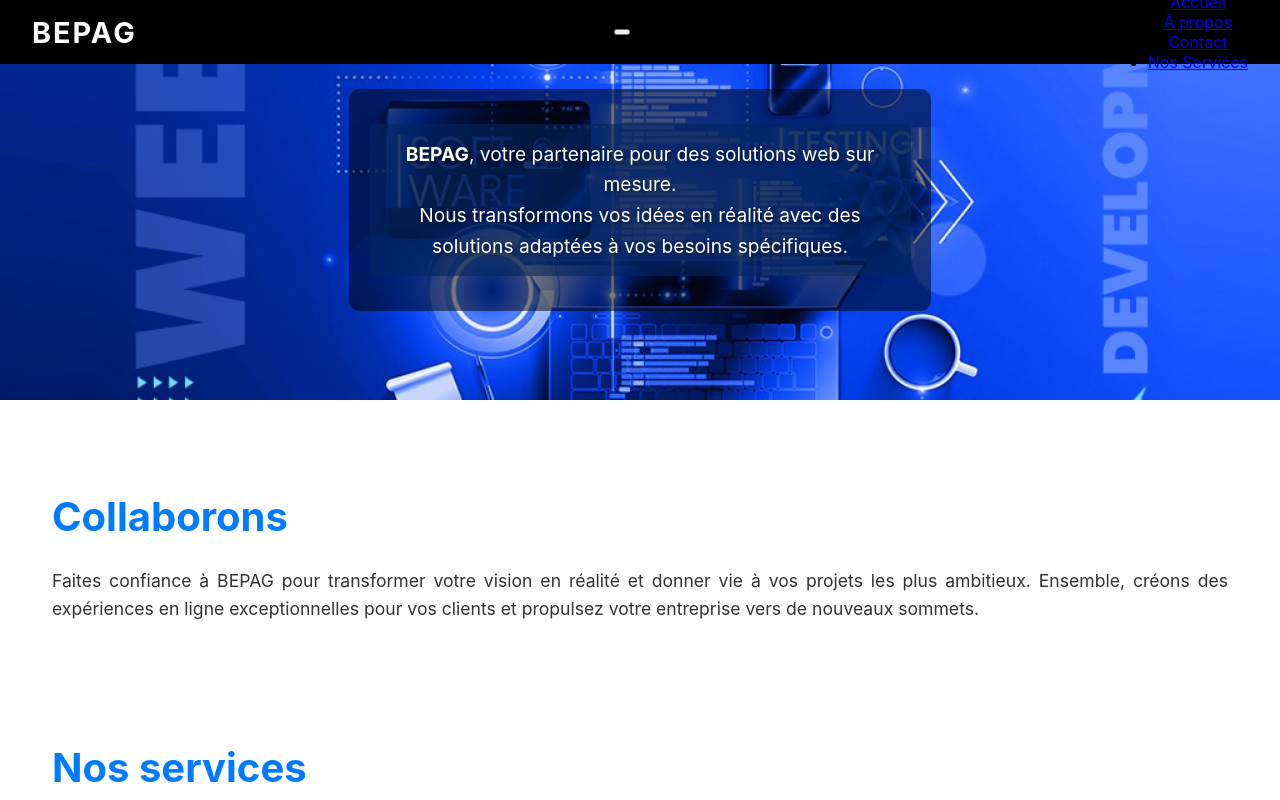
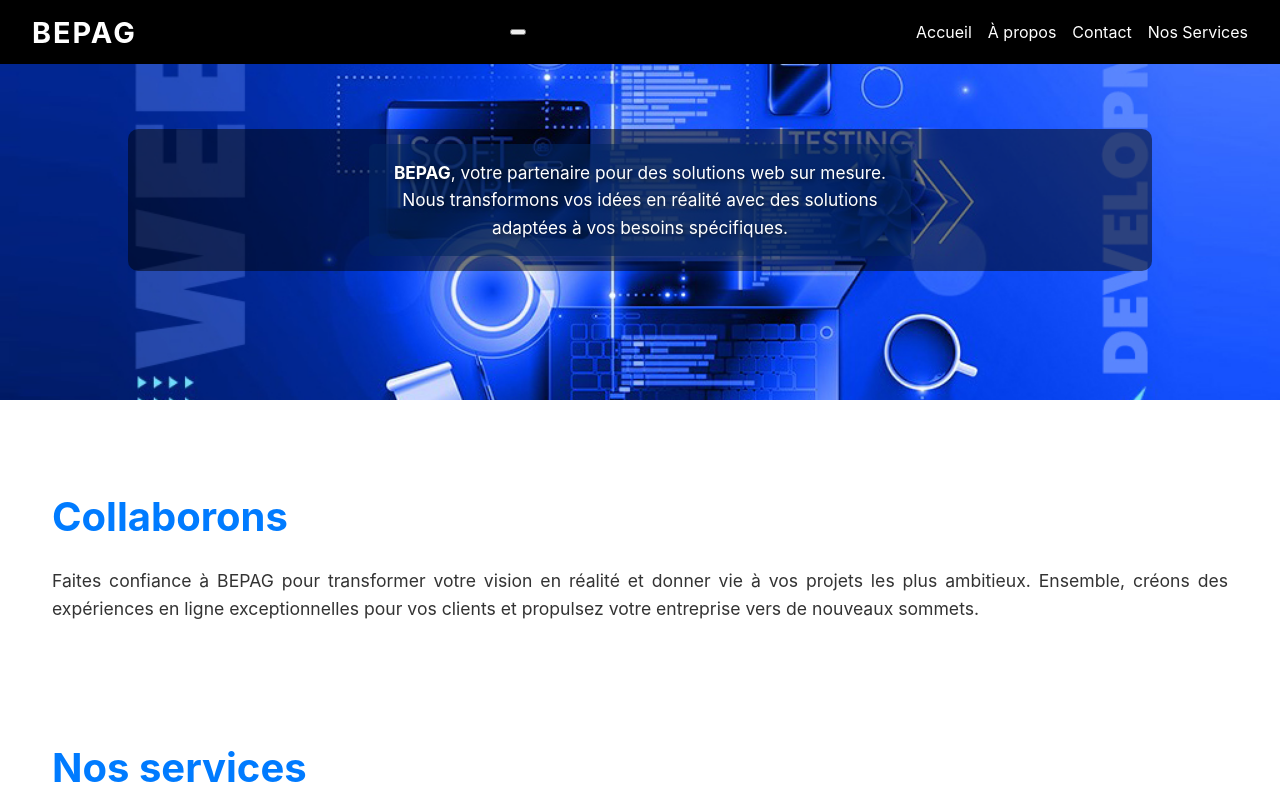
Before and after one commit to mrtchou/sitePerso, a React (Create React App) app in the folder frontend/: page / in a window 1280 px wide. Shown: the top 800 px of the page. Built offline with nearby package versions, Linux system fonts and the light colour scheme.

Commit message:
center webkit le paragraphe de header-content

```diff
--- a/frontend/src/styles/Header.css
+++ b/frontend/src/styles/Header.css
@@ -11,6 +11,8 @@ header {
   background-repeat: no-repeat;
 }
 
+
+
 .navbar {
   box-sizing: border-box;
   display: flex;
@@ -22,9 +24,10 @@ header {
   position: fixed;
   top: 0;
   left: 0;
-  z-index: 100; /* Correction de la valeur du z-index */
+  z-index: 10;
   transition: background-color 0.2s ease;
   height: 8vh;
+  transition: 0.5s ease-in-out;
 }
 
 .navbar:hover {
@@ -36,6 +39,7 @@ header {
   transition: 0.3s ease;
 }
 
+
 .logo {
   color: white;
   font-size: 1.2rem;
@@ -44,10 +48,46 @@ header {
   letter-spacing: 2px;
 }
 
+.menu {
+  display: flex;
+  flex-wrap: wrap;
+  list-style-type: none;
+  padding: 0;
+}
+
+.menu li {
+  margin-left: 1rem;
+  transition: transform 0.3s ease;
+}
+
+.menu li:hover {
+  transform: scale(1.2);
+}
+
+.menu a {
+  text-decoration: none;
+  color: white;
+  font-size: 1rem;
+  transition: color 0.3s ease;
+}
+
+.menu a:hover {
+  color: #ffd700;
+  font:bold;
+
+}
+
+
+ /* Ajustez la largeur selon vos besoins */
+ /* Ajustez le padding selon vos besoins */
+
+
+
 .header-content {
-  text-align: center;
+  text-align: -webkit-center;
+  width: 80%;
+  font-size: 0.9rem;
   background-color: rgba(0, 0, 0, 0.5);
-  padding: 20px;
   border-radius: 10px;
   opacity: 0;
   transition: opacity 2s ease-in-out;
@@ -56,17 +96,16 @@ header {
 .header-content.visible {
   opacity: 1;
 }
-
 .header-content h2 {
   color: white;
   margin: 0;
 }
+.header-content p {
 
-.header-content p {
   color: white;
   font-size: 1.2em;
   line-height: 1.6em;
-  text-align: center;
+  text-align:center;
   padding: 15px;
   margin: 15px 0;
   background-color: rgba(3, 38, 95, 0.6);
@@ -74,6 +113,7 @@ header {
   text-shadow: 2px 2px 4px rgba(0, 0, 0, 0.5);
   width: 40vw;
 }
+
 
 .hoverable-letter {
   transition: transform 0.3s ease;
@@ -84,11 +124,11 @@ header {
   color: red;
 }
 
-.escape-div {
-  transition: "transform 0.5s ease-out";
+.escape-div{
+  transition: "transform 0.5s ease-out"
 }
 
-.header-small {
+.header-small{
   height: 53vh;
 }
 
@@ -96,6 +136,7 @@ header {
   color: inherit;
   text-decoration: none;
 }
+
 
 @media screen and (max-width: 768px) {
   .header-content.visible {
```
